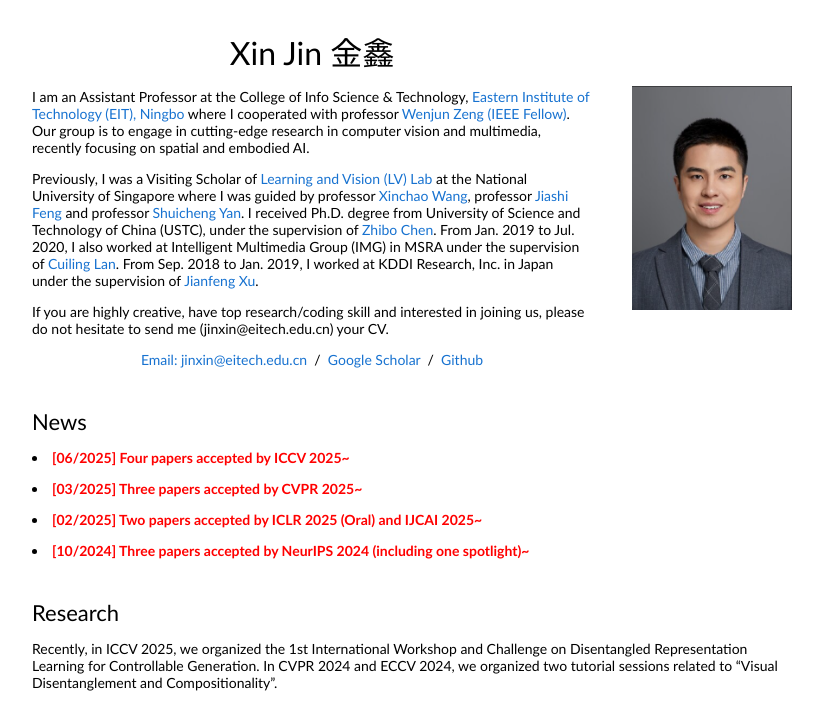
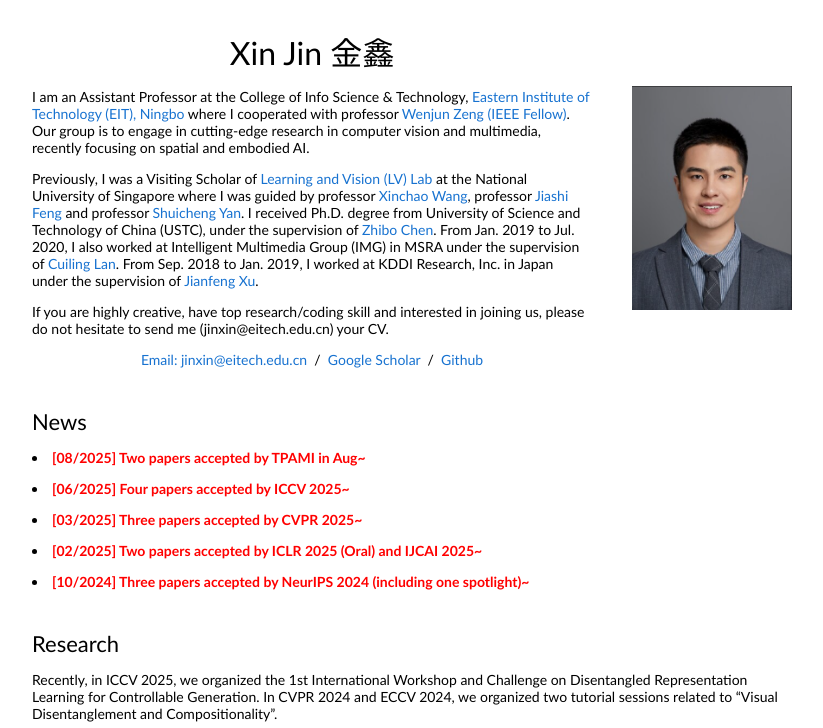
Before and after one commit to jinx-USTC/jinxin.github.io, a plain HTML site: page index.html in a window 1280 px wide. Shown: the top 728 px of the page, without its empty margins (228-1051 px from the left). Drawn offline with Linux system fonts and the light colour scheme.

Commit message:
Update index.html

```diff
--- a/index.html
+++ b/index.html
@@ -47,7 +47,8 @@
             <tr>
             <td style="padding:20px;width:100%;vertical-align:middle">
               <heading>News</heading>
-        <p></p><li> <font color="red"><strong>[06/2025]  Four papers accepted by ICCV 2025~</strong></font><p></p>
+                <p></p><li> <font color="red"><strong>[08/2025]  Two papers accepted by TPAMI in Aug~</strong></font><p></p>
+				<p></p><li> <font color="red"><strong>[06/2025]  Four papers accepted by ICCV 2025~</strong></font><p></p>
               <p></p><li> <font color="red"><strong>[03/2025]  Three papers accepted by CVPR 2025~</strong></font><p></p>
                 <p></p><li> <font color="red"><strong>[02/2025]  Two papers accepted by ICLR 2025 (Oral) and IJCAI 2025~</strong></font><p></p>
               <p></p><li> <font color="red"><strong>[10/2024]  Three papers accepted by NeurIPS 2024 (including one spotlight)~</strong></font><p></p>
```
